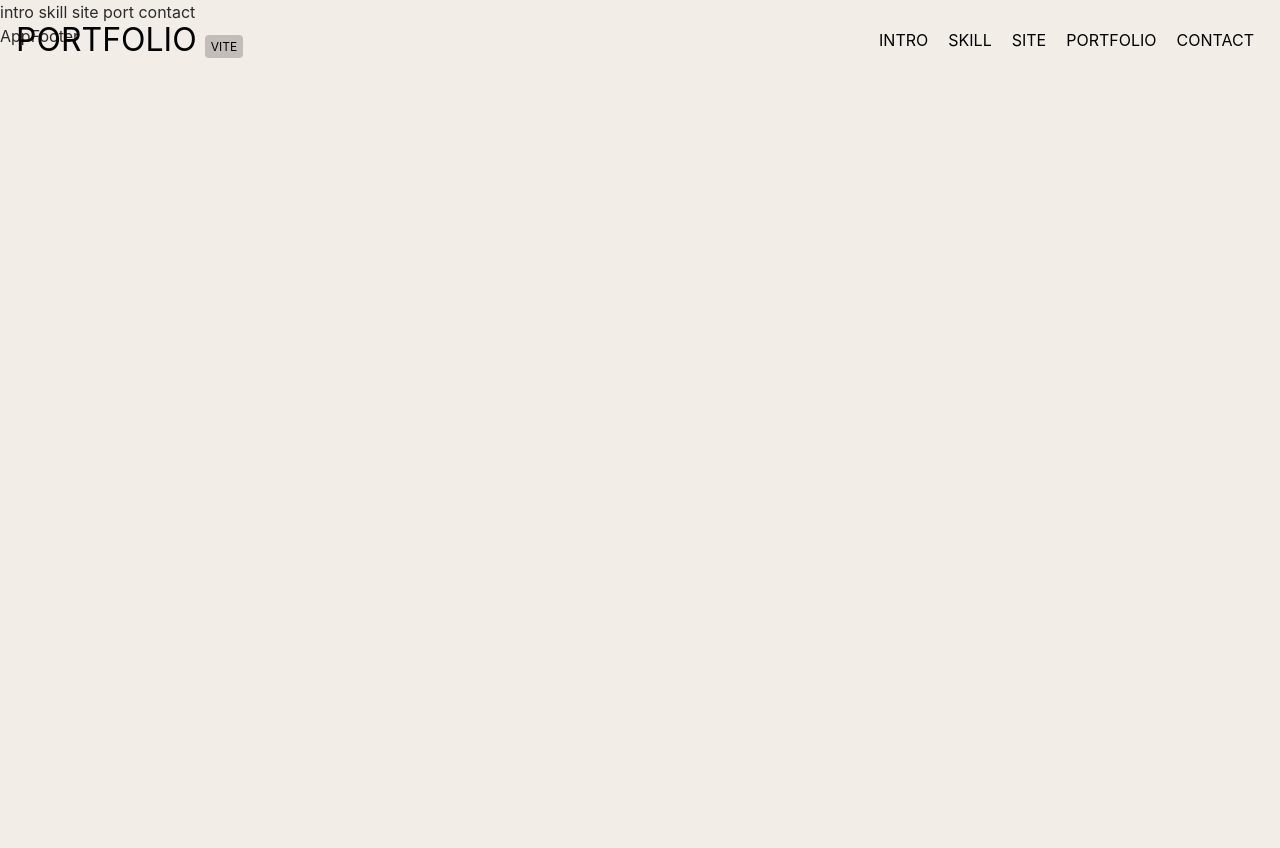
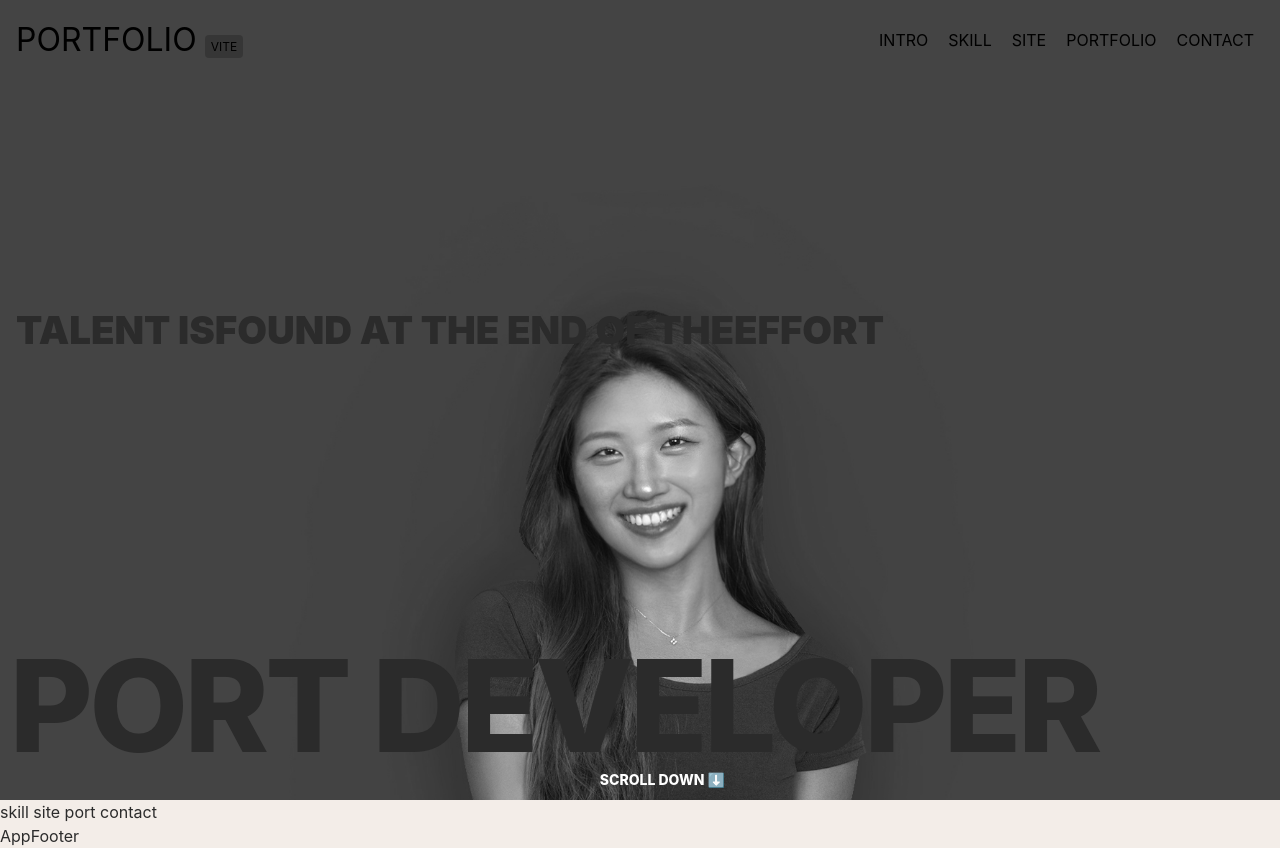
Before and after one commit to yun-narae/learn--vue-portfolio, a Vue app: page / in a window 1280 px wide. Before the commit the page ends 800 px from the top, so only its background shows below. Built offline with nearby package versions, Linux system fonts and the light colour scheme; a web font is replaced by a local one.

Commit message:
인트로 완료

```diff
--- a/src/components/Intro.vue
+++ b/src/components/Intro.vue
@@ -1,3 +1,120 @@
+<script setup>
+import { introText } from "../constants";
+</script>
+
 <template>
-    intro
+    <section id="intro">
+            <div class="intro__inner">
+                <h1 class="intro__title">{{introText.title}}<br/><span>scroll down ⬇️</span></h1>
+                <div class="intro__text">
+                    <div class="text" v-for="(text, key) in introText.desc" :key="key">
+                        {{ text }}
+                    </div>
+                    <div className="img">
+                        <img src="@/assets/img/aboutme.jpg" alt="어바웃미" />
+                    </div>
+                </div>
+            </div>
+        </section>
 </template>
+
+<style lang="scss" scoped>
+#intro {
+    height: 100vh;
+
+}
+
+.intro__inner {
+    width: 100%;
+    height: 100vh;
+    overflow: hidden;
+    display: flex;
+    align-items: flex-start;
+    justify-content: center;
+    flex-direction: column;
+    padding: 16px;
+
+    .intro__title {
+        // width: 100%;
+        font-size: 10vw;
+        text-transform: uppercase;
+        line-height: 1;
+        font-weight: 800;
+        white-space: nowrap;
+        text-indent: -0.5vw;
+        letter-spacing: -0.3vw;
+        position: absolute;
+        bottom: 30px;
+
+        span {
+            font-size: 14px;
+            letter-spacing: 0;
+            margin-top: 12px;
+            color: var(--white);
+            position: absolute;
+            left: 60%;
+            bottom: -24px;
+            width:auto;
+            transform:translate(-50%,-50%);
+        }
+    }
+    .intro__text {
+        display: flex;
+        align-items: center;
+        justify-content: left;
+
+        .text {
+            font-size: 3vw;
+            line-height: 1;
+            font-weight: 900;
+            text-transform: uppercase;
+            position: relative;
+            transition: all 0.3s;
+            cursor: all-scroll;
+            margin-bottom: 140px;
+
+            >:nth-child(1) {
+                text-indent: -0.5vw;
+            }
+
+            @media (max-width: 800px){
+                font-size: 24px;
+            }
+        }
+
+        .img {
+            position: absolute;
+            z-index: -1;
+            left: 50%;
+            top: 50%;
+            transform: translate(-50%, -50%);
+            width: 100%;
+            height: 100%;
+            overflow: hidden;
+            filter: grayscale(100%);
+            transition: all 0.3s;
+            display: flex;
+            justify-content: center;
+            align-items: center;
+
+            img {
+                width: 100%;
+                height: 120%;
+                object-fit: cover; /* 이미지를 잘라내면서 화면을 꽉 채움 */
+                object-position: bottom; /* 이미지를 정가운데에 위치시킴 */
+                @media (max-width: 800px){
+                    height: 160%;
+                    object-position: center -100px;
+                }
+            }
+        }
+
+        &:hover .text {
+            opacity: 0;
+        }
+        &:hover .img {
+            filter: grayscale(0);
+        }
+    }
+}
+</style>
```
